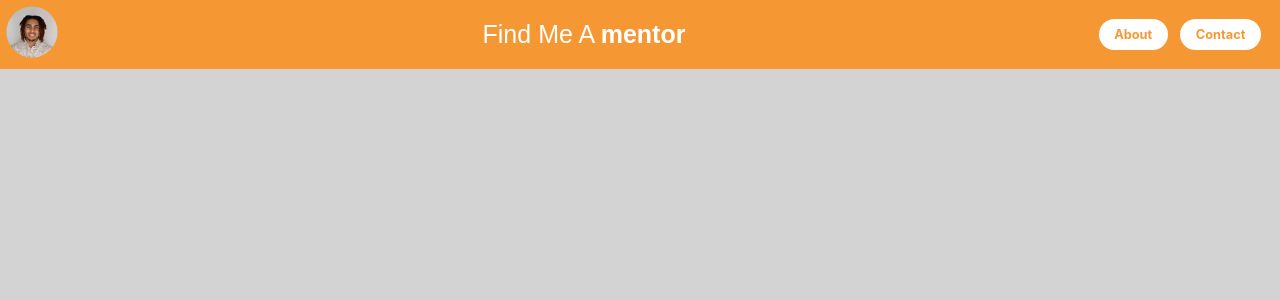
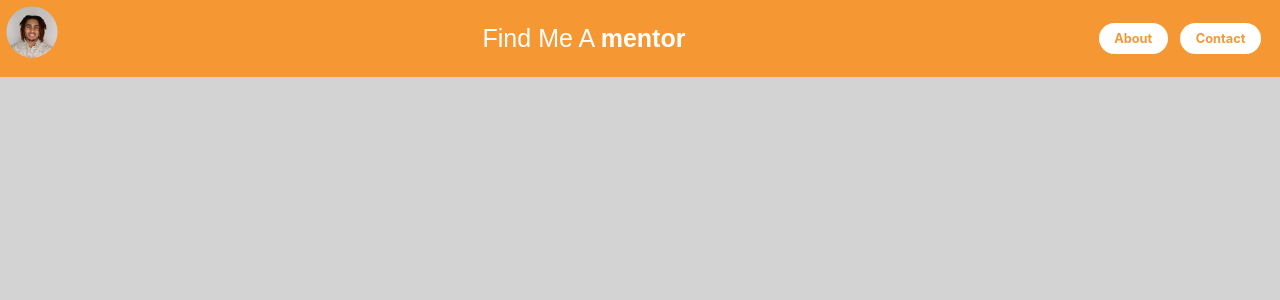
Before and after one commit to avip01/CS-221-Final-Project, a React (Create React App) app in the folder find_a/: page / in a window 1280 px wide. Shown: the top 300 px of the page. Built offline with nearby package versions, Linux system fonts and the light colour scheme.

Commit message:
created min height for header so that styling didn't change when buttons were removed, added styling for ghost component, further ensuring styling didn't change

```diff
--- a/find_a/src/components/Header.css
+++ b/find_a/src/components/Header.css
@@ -5,6 +5,7 @@
     padding: 1.5vw;
     background-color: #f59834;
     position: relative;
+    min-height: 3vw;
   }
 
   .navbar-logo {
```
